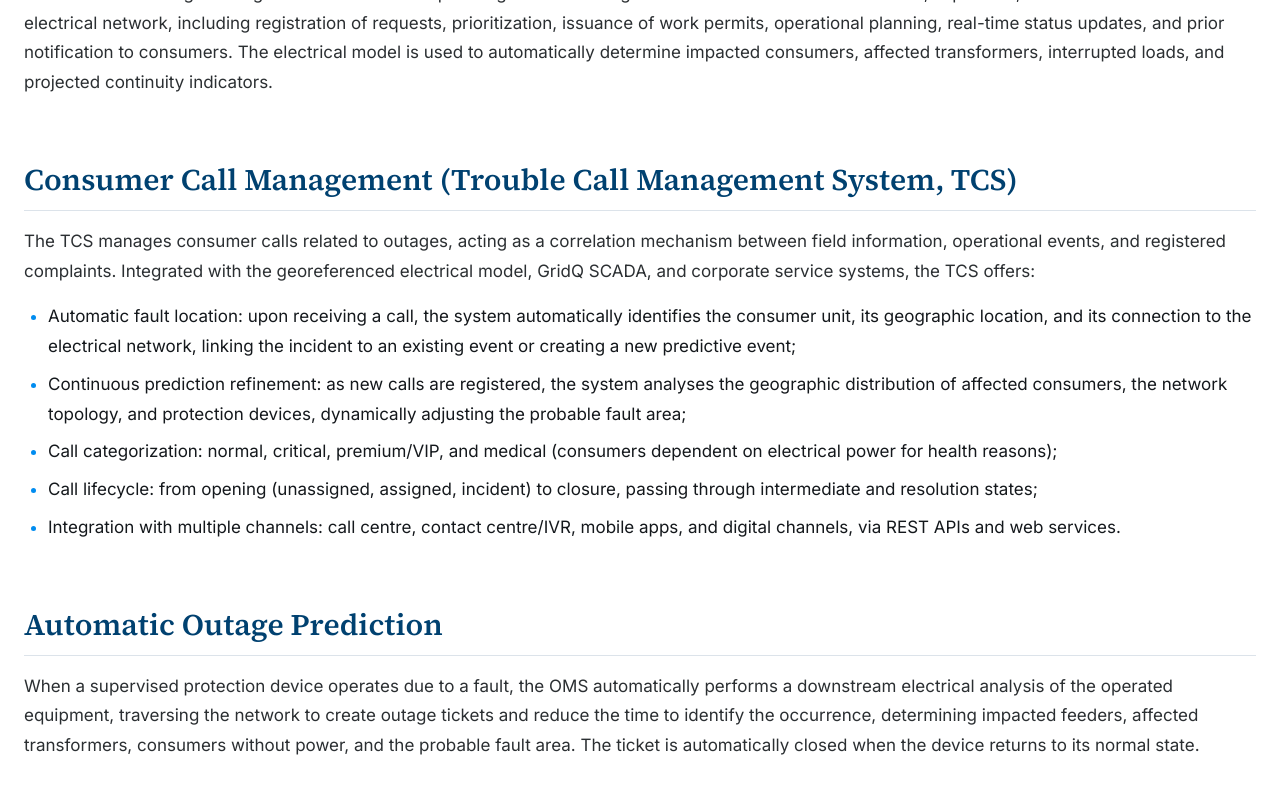
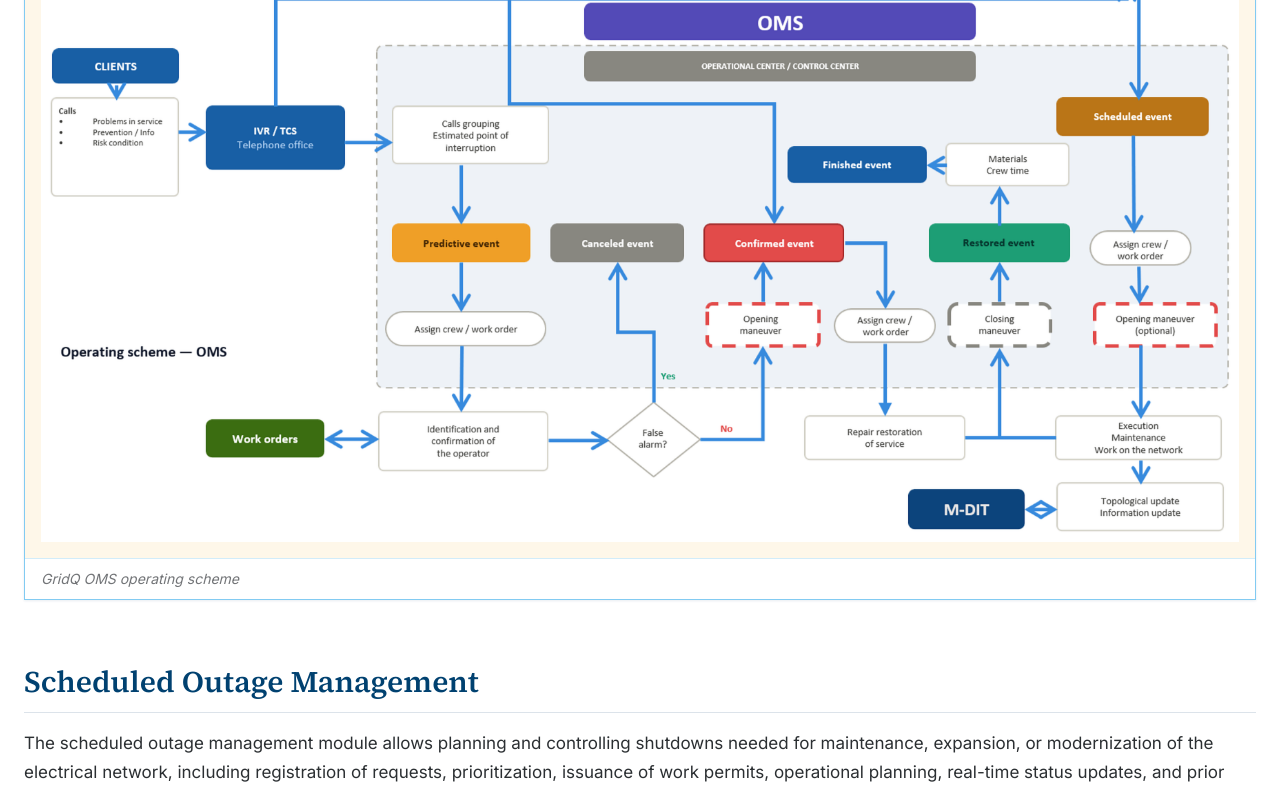
Before and after one commit to AmandaMendoncc/demo, a React (Vite) app: page /demo/oms in a window 1280 px wide. Shown: the part 2230-3023 px from the top of the page. Built offline with nearby package versions, Linux system fonts and the light colour scheme.

Commit message:
feat: add OMS operating scheme diagram to OMS page
Upscaled 2x (Lanczos) and sharpened original 1738x938 diagram.
Placed after Outage Lifecycle section where it is most relevant.

```diff
--- a/src/content/oms.ts
+++ b/src/content/oms.ts
@@ -49,6 +49,12 @@
     {
       kind: 'paragraph',
       text: 'For each event, the system maintains a complete history with operational data (time of occurrence, equipment involved, assigned crews, cause of the outage) and impact data (affected consumers, energy not supplied, restoration time, materials, and operational costs).',
+    },
+    {
+      kind: 'figure',
+      src: 'oms-operating-scheme.png',
+      alt: 'GridQ OMS operating scheme',
+      caption: 'GridQ OMS operating scheme',
     },
 
     { kind: 'heading', level: 2, text: 'Scheduled Outage Management' },
```
Also changed, not shown: public/assets/img/oms-operating-scheme.png (added).
